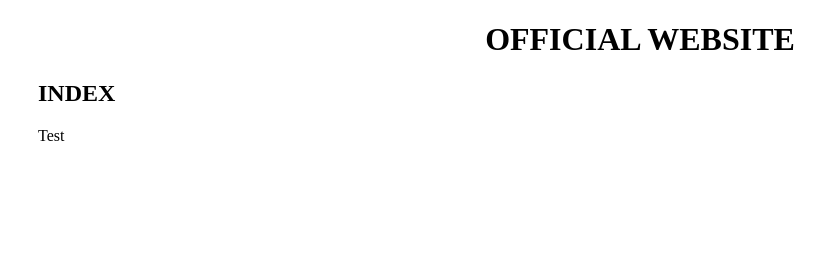
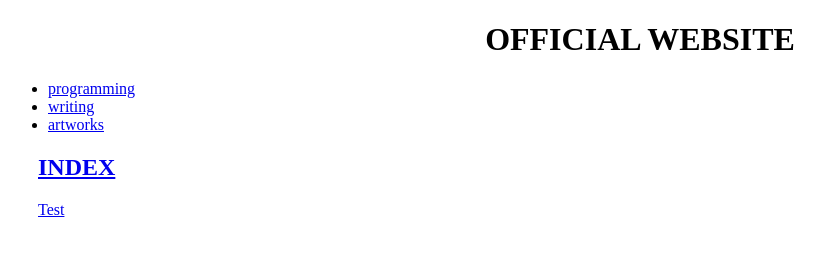
Before and after one commit to klimpsc/official-website, a plain HTML site: page index.html in a window 1280 px wide. Shown: the whole page, without its empty margins (0-825 px from the left). Drawn offline with Linux system fonts and the light colour scheme.

Commit message:
create navbar and css for later

```diff
--- a/index.html
+++ b/index.html
@@ -8,9 +8,15 @@
 </head>
 <body>
     <h1>official website</h1>
-    <nav>
 
-    </nav>
+    <ul class="nav">
+        <li><a href="#">programming</li>
+        <li><a href="#">writing</li>
+        <li><a href="#">artworks</li>
+
+
+    </ul>
+
     <main>
         <h2>index</h2>
         <p>Test</p>
--- a/script.css
+++ b/script.css
@@ -11,3 +11,7 @@ p {
     margin-left: 30px;
     margin-right: 30px;
 }
+
+.nav {
+
+}
```
